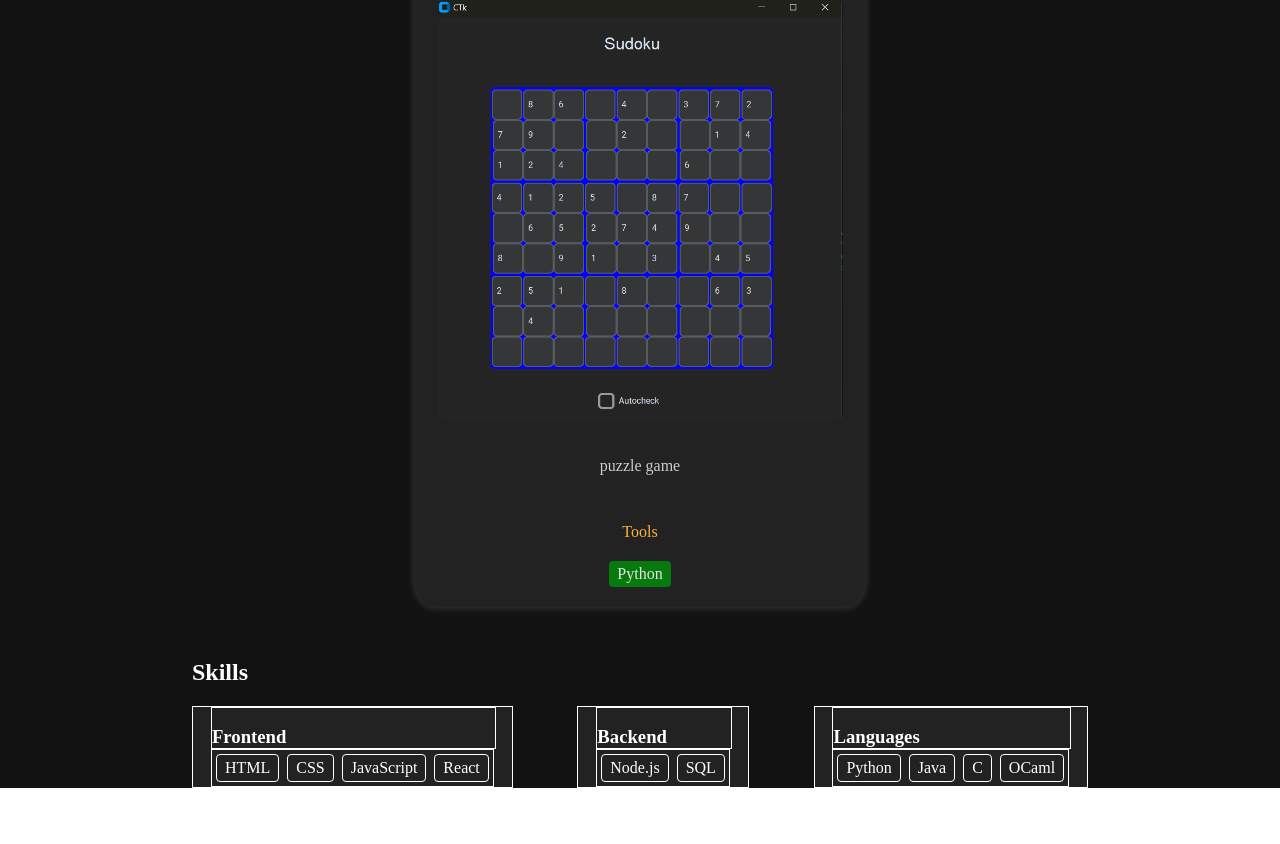
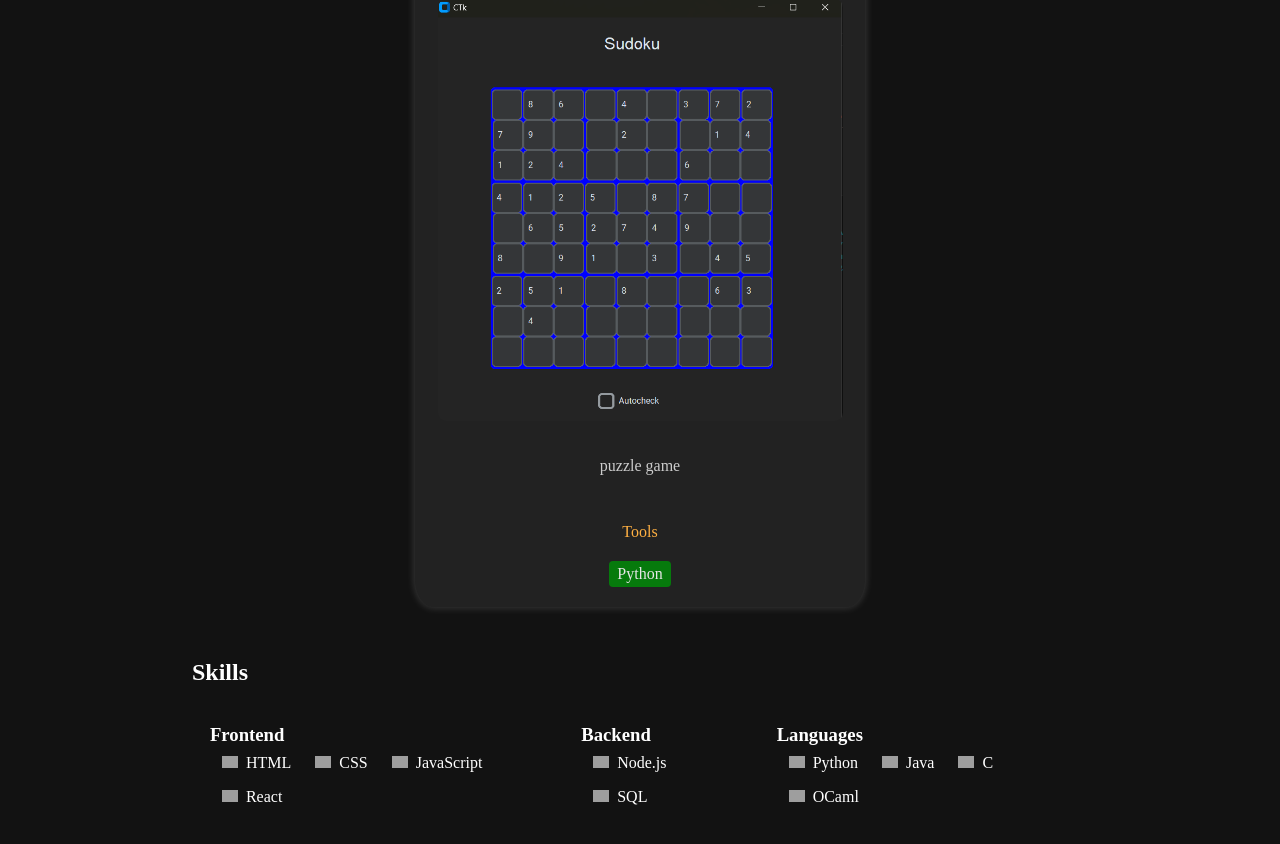
Before and after one commit to JonathanScardon/portfolio, a React (Vite) app: page / in a window 1280 px wide. Shown: the part 2506-3350 px from the top of the page. Built offline with nearby package versions, Linux system fonts and the light colour scheme; grey boxes are pictures that could not be loaded.

Commit message:
styled skills

```diff
--- a/package.json
+++ b/package.json
@@ -12,6 +12,7 @@
   "dependencies": {
     "react": "^19.1.0",
     "react-dom": "^19.1.0",
+    "react-icons": "^5.5.0",
     "styled-components": "^6.1.19"
   },
   "devDependencies": {
--- a/src/App.jsx
+++ b/src/App.jsx
@@ -17,12 +17,12 @@ function App() {
         <About/>
         <Projects/>
         <Skills/>
-      </SectionContainer>
+        <br />
       <br />
       <br />
       <br />
       <br />
-      <br />
+      </SectionContainer>
     </>
   )
 }
--- a/src/Data/Data.jsx
+++ b/src/Data/Data.jsx
@@ -2,6 +2,9 @@ import SuperFoodChainImg from "../assets/Projects/SuperFoodChain.png"
 import WordHuntImg from "../assets/Projects/WordHunt.png"
 import OCamlLifeImg from "../assets/Projects/OCamlLife.png"
 import SudokuImg from "../assets/Projects/Sudoku.png"
+
+import { IoLogoJavascript } from "react-icons/io5";
+
 
 export const projects = [
     {
@@ -45,22 +48,36 @@ export const projects = [
 export const skills = [
     {
         group: "Frontend",
-        image: "",
-        tools: ["HTML", "CSS", "JavaScript", "React"],
+
+        tools: [
+            {name: "HTML", image: "https://cdn.jsdelivr.net/gh/devicons/devicon@latest/icons/html5/html5-original.svg"},
+            {name: "CSS", image: "https://cdn.jsdelivr.net/gh/devicons/devicon@latest/icons/css3/css3-original.svg"},
+            {name: "JavaScript", image:"https://cdn.jsdelivr.net/gh/devicons/devicon@latest/icons/javascript/javascript-original.svg" },
+            {name: "React", image: "https://cdn.jsdelivr.net/gh/devicons/devicon@latest/icons/react/react-original.svg"}
+        ],
         id: 0,
     },
 
     {
         group: "Backend",
         image: "",
-        tools: ["Node.js", "SQL"],
+        tools: [
+            {name: "Node.js", image: "https://cdn.jsdelivr.net/gh/devicons/devicon@latest/icons/nodejs/nodejs-plain-wordmark.svg"},
+            {name: "SQL", image: "https://cdn.jsdelivr.net/gh/devicons/devicon@latest/icons/azuresqldatabase/azuresqldatabase-original.svg"}
+        ],
         id: 1,
     },
 
     {
         group: "Languages",
         image: "",
-        tools: ["Python", "Java", "C", "OCaml"],
+        tools: [
+            {name: "Python", image: "https://cdn.jsdelivr.net/gh/devicons/devicon@latest/icons/python/python-original.svg"},
+            {name: "Java", image: "https://cdn.jsdelivr.net/gh/devicons/devicon@latest/icons/java/java-original.svg"},
+            {name: "C", image: "https://cdn.jsdelivr.net/gh/devicons/devicon@latest/icons/c/c-original.svg"},
+            {name: "OCaml", image: "https://cdn.jsdelivr.net/gh/devicons/devicon@latest/icons/ocaml/ocaml-original.svg"},
+
+        ],
         id: 2,
     },
 ]
--- a/src/components/Skills/Skills.jsx
+++ b/src/components/Skills/Skills.jsx
@@ -1,6 +1,6 @@
 import {skills} from "../../Data/Data.jsx"
 import {Subheading} from "../../globalStyles.jsx"
-import {SkillsContainer, SkillGroup, SkillHeader, SkillIcon, GroupName, TechList, TechItem} from "./SkillsStyles.jsx"
+import {SkillsContainer, SkillGroup, SkillHeader, SkillIcon, GroupName, TechList, TechIcon, TechItem} from "./SkillsStyles.jsx"
 
 function Skills(){
     return(
@@ -25,13 +25,33 @@ function Skills(){
 
                         </SkillHeader>
 
+                        {/* <TechList>
+                            {s.tools.map((t, i) => (
+                                <div key={i}>
+                                <img src={t.image} alt={t.name} />
+                                <TechItem>{t.name}</TechItem>
+                            </div>
+                        ))}
+                        </TechList> */}
+
                         <TechList>
                             {s.tools.map((t, i) => {
                                 return (
-                                    <TechItem key = {i}>{t}</TechItem>
+                                    <TechItem key = {i}>
+                                        <TechIcon src = {t.image}/>
+                                        {t.name}
+                                    </TechItem>
                                 )
                             })}
                         </TechList>
+
+                        {/* <TechList>
+                            {s.tools.map((t, i) => {
+                                return (
+                                    <TechItem key = {i}>{t.name}</TechItem>
+                                )
+                            })}
+                        </TechList> */}
 
 
                     </SkillGroup>
--- a/src/components/Skills/SkillsStyles.jsx
+++ b/src/components/Skills/SkillsStyles.jsx
@@ -7,19 +7,17 @@ justify-content: space-between;
 
 export const SkillGroup = styled.div`
 // background:pink;
-border-style:solid;
-  border-width:1px;
+// border-style:solid;
+//   border-width:1px;
 padding-left: 2%;
 padding-right: 2%;
-background:	#222222	;
-
 `
 
 export const SkillHeader = styled.div`
 width: 100%;
 // background:green;
-border-style:solid;
-  border-width:1px;
+// border-style:solid;
+//   border-width:1px;
 `
 
 export const SkillIcon = styled.img`
@@ -33,19 +31,35 @@ padding:0px;
 
 export const TechList = styled.ul`
 // background:grey;
-border-style:solid;
-  border-width:1px;
+// border-style:solid;
+//   border-width:1px;
 list-style-type:None;
 text-align:left;
 margin:0px;
 padding: 0px;
 `
 
+// export const TechIcon = styled.img`
+// display:inline-block;
+// `
+
+
 export const TechItem = styled.li`
-border-style:solid;
-border-width:1px;
-display:inline-block;
+// border-style:solid;
+// border-width:1px;
+display:inline-flex;  //changed from inline-block
+
 padding: 4px 8px;
 margin:4px;
-border-radius:4px;
+// border-radius:4px;
 `
+
+
+
+export const TechIcon = styled.img`
+  display: inline-block;
+  width: 1em;
+  height: 1em;
+  margin-right: .5em;
+  object-fit: contain;
+`;
```
Also changed, not shown: 1 other file (tests, documents, lock files or other folders).
